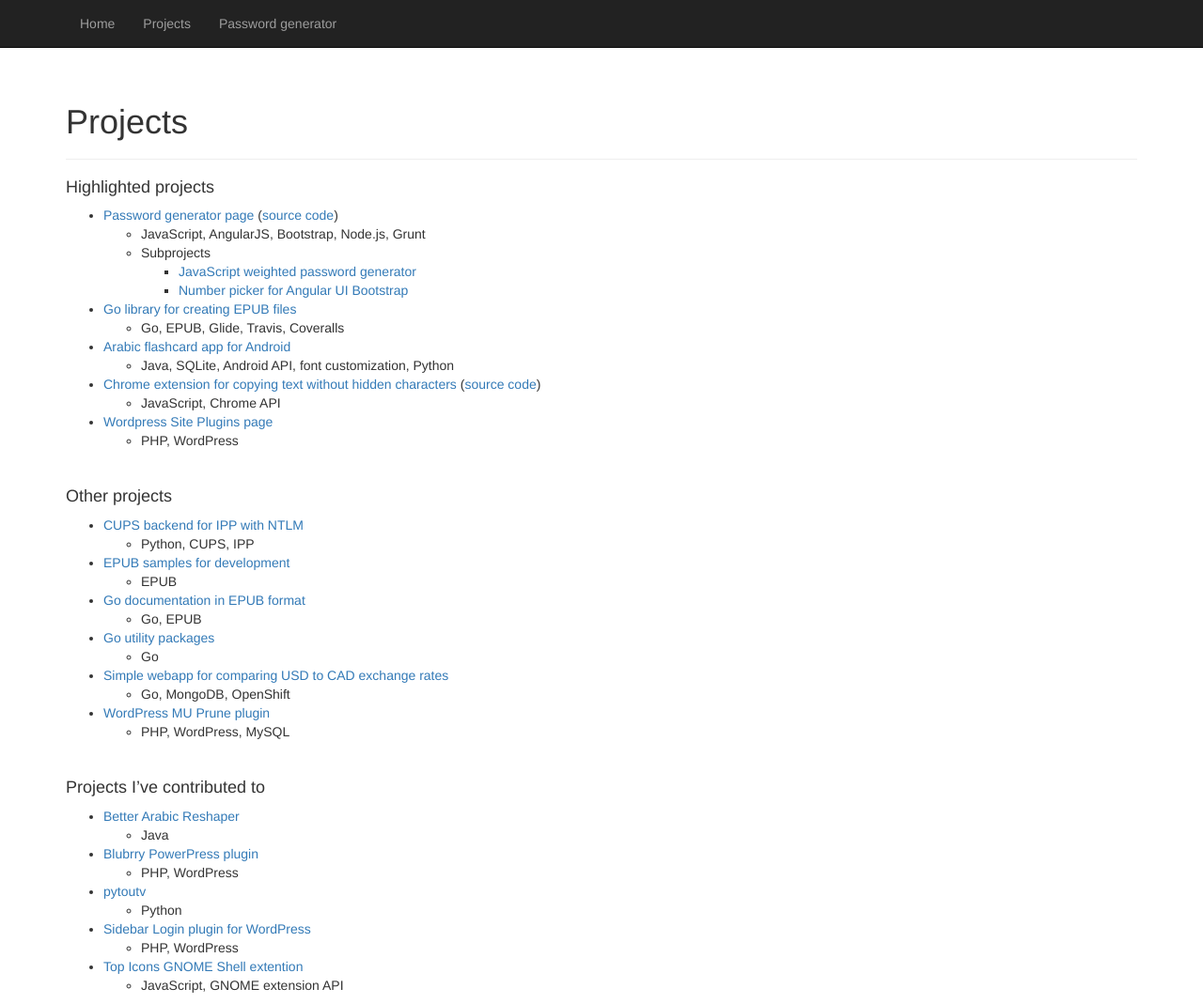
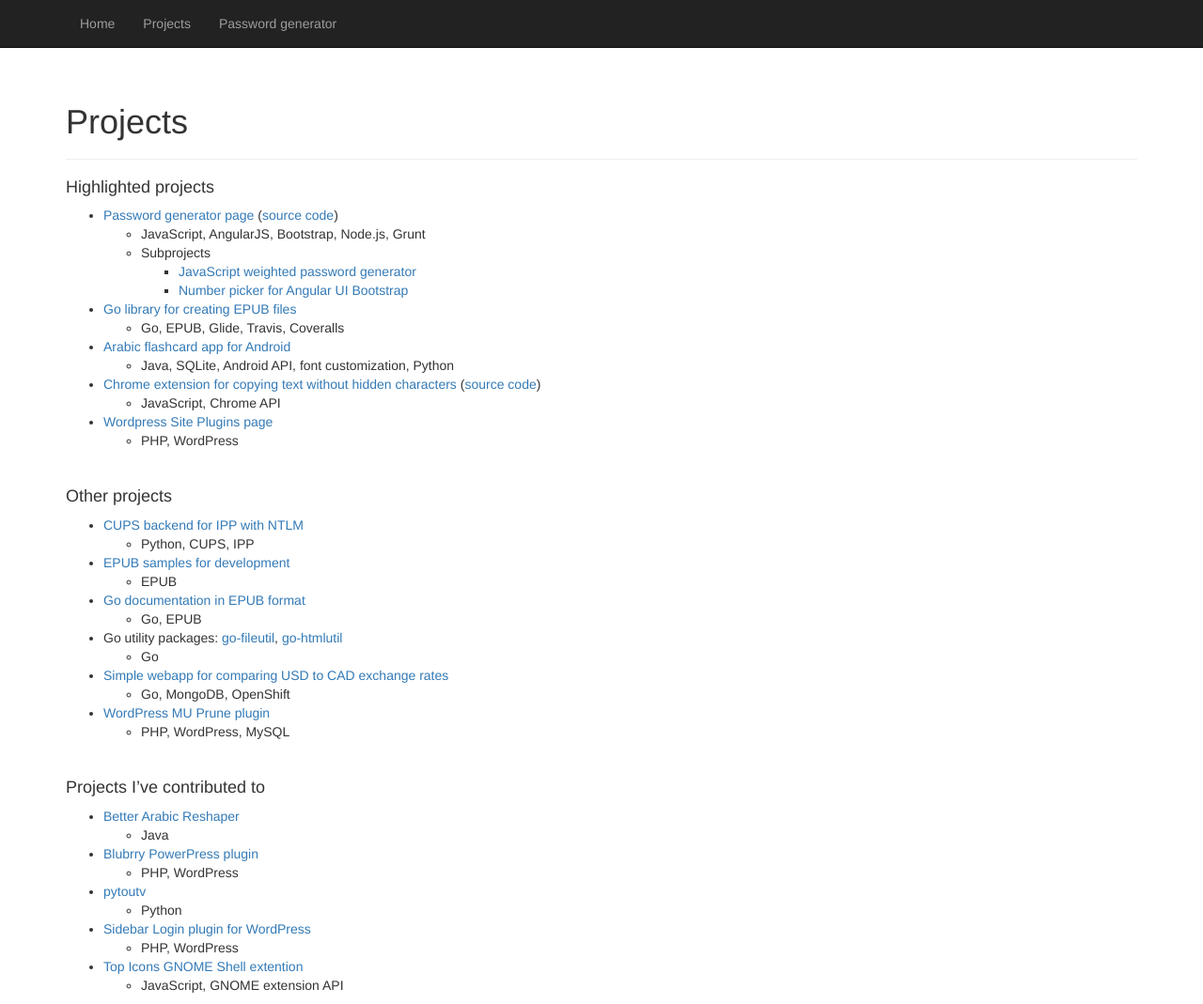
Before and after one commit to bmaupin/bmaupin.github.io, a Jekyll site: the page built from projects/index.md, in a window 1280 px wide and 1069 px high. Shown: the whole window at 94% size. Built offline with Jekyll 4.4.1, drawn with Linux system fonts in a browser that asks for light colours; a style sheet for code colours, icons or effects is not loaded.

Commit message:
Update project links

```diff
--- a/index.html
+++ b/index.html
@@ -14,7 +14,7 @@
     <div class="container">
       <div class="page-header">
         <h1>Bryan Maupin</h1>
-        <p>I like to solve problems.</p>
+        <p>I like to solve problems. Preferably with code.</p>
       </div>
       <ul id="links">
         <li id="github">
--- a/projects/index.md
+++ b/projects/index.md
@@ -27,11 +27,11 @@
   - EPUB
 - [Go documentation in EPUB format](https://github.com/bmaupin/go-docs-epub)
   - Go, EPUB
-- [Go utility packages](https://github.com/bmaupin/go-util)
+- Go utility packages: [go-fileutil](https://github.com/bmaupin/go-fileutil), [go-htmlutil](https://github.com/bmaupin/go-htmlutil)
   - Go
 - [Simple webapp for comparing USD to CAD exchange rates](https://github.com/bmaupin/usdtocad)
   - Go, MongoDB, OpenShift
-- [WordPress MU Prune plugin](https://github.com/bmaupin/junkpile/tree/master/php/wpmu-prune)
+- [WordPress MU Prune plugin](https://github.com/bmaupin/wpmu-prune)
   - PHP, WordPress, MySQL
 
 <br>
```
